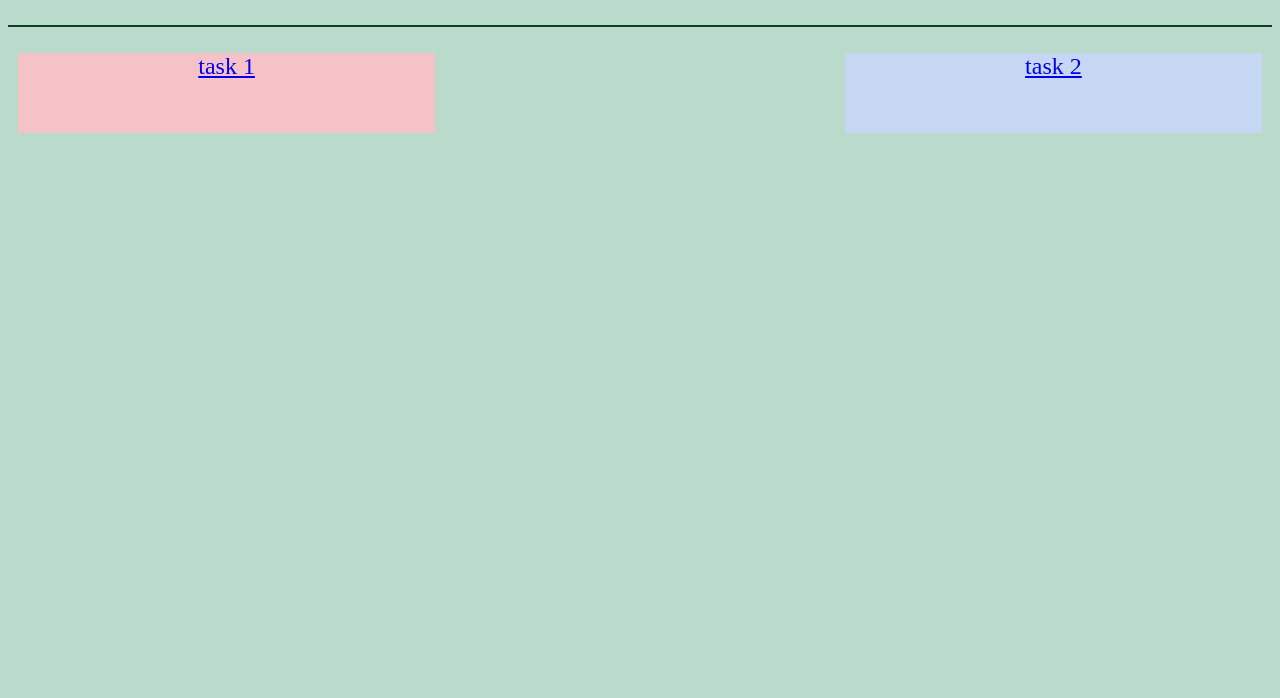
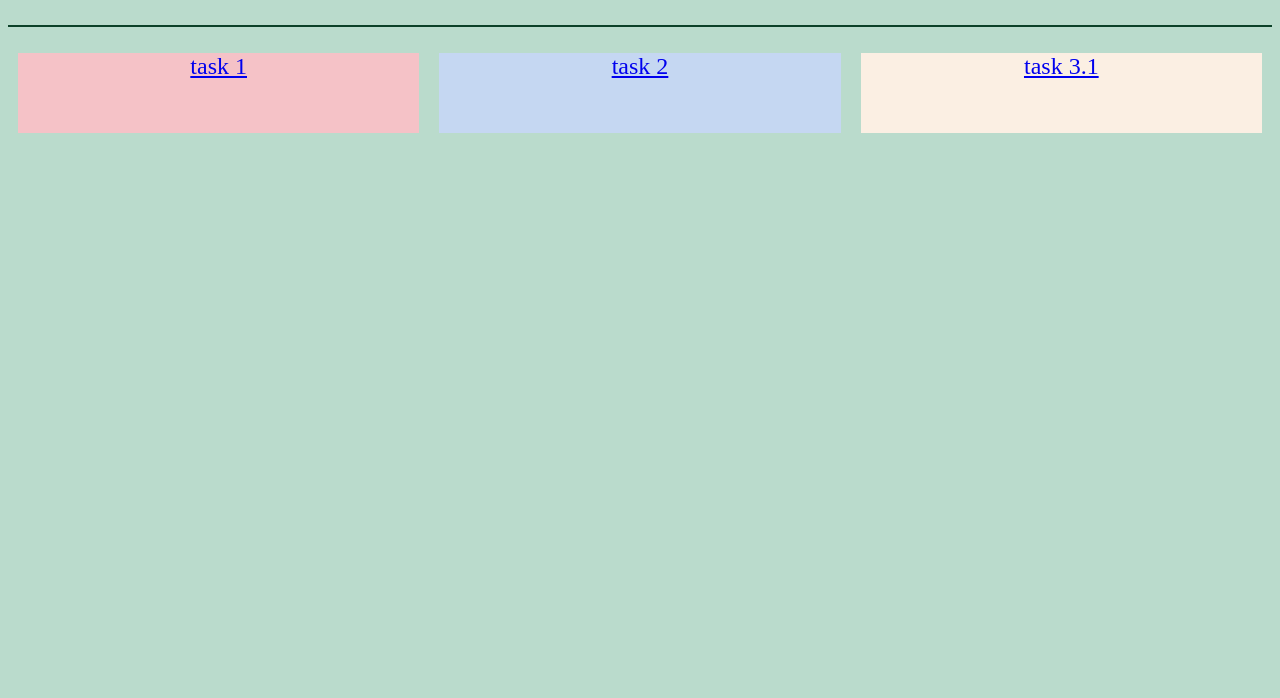
Before and after one commit to JunheeChoi/hw, a plain HTML site: page index.html in a window 1280 px wide. Shown: the part 102-800 px from the top of the page. Drawn offline with Linux system fonts and the light colour scheme.

Commit message:
Update index.html

```diff
--- a/index.html
+++ b/index.html
@@ -29,6 +29,7 @@
 <p class="container">
 <span id="pp", style="background-color: #f5c2c7;"><a href = 'https://junheechoi.github.io/hw/hw1_jobform' target="_blank">task 1</a></span>
 <span id="pp", style="background-color: #c5d7f2;"><a href = 'https://junheechoi.github.io/hw/hw2_jobform' target="_blank">task 2</a></span>
+<span id="pp", style="background-color: #fbefe3;"><a href = 'https://junheechoi.github.io/hw/3rd_practice' target="_blank">task 3.1</a></span>
 </p>
 </body>
 </html>
```
